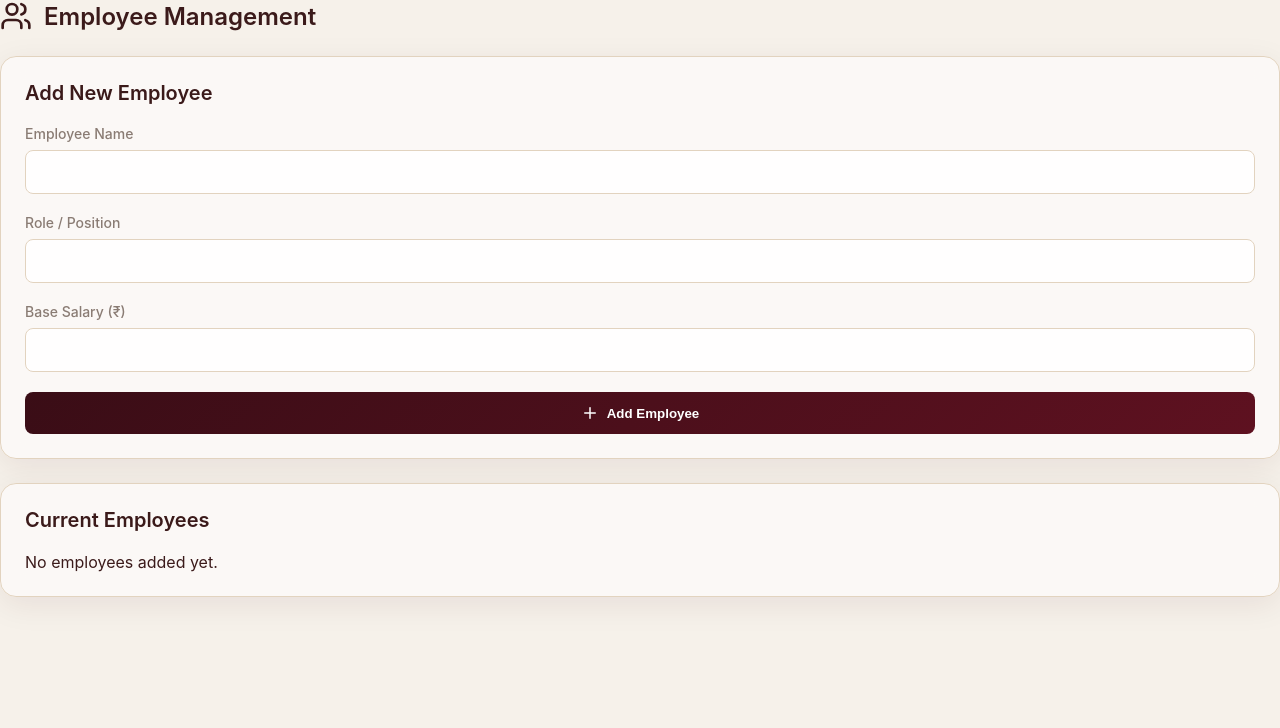
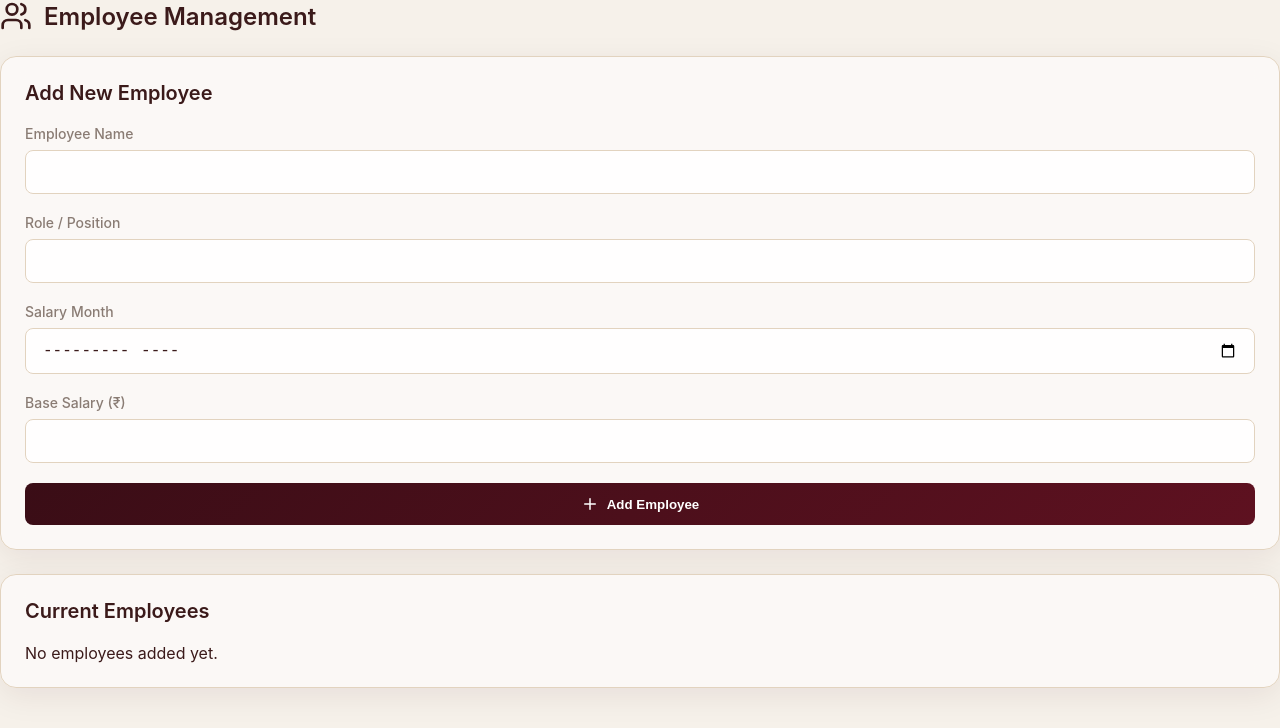
Before and after one commit to Munichandra-Reddy/geonixa-audit, a Next.js app: page /Employees in a window 1280 px wide. Shown: the top 728 px of the page. Built offline with nearby package versions, Linux system fonts and the light colour scheme.

Commit message:
Add Salary Month input to Employee form

```diff
--- a/src/pages/Employees.jsx
+++ b/src/pages/Employees.jsx
@@ -8,15 +8,17 @@ const Employees = () => {
   const { employees, addEmployee } = useContext(AppContext);
   const [name, setName] = useState('');
   const [role, setRole] = useState('');
+  const [salaryMonth, setSalaryMonth] = useState('');
   const [baseSalary, setBaseSalary] = useState('');
 
   const handleSubmit = (e) => {
     e.preventDefault();
     if (!name || !role || !baseSalary) return;
 
-    addEmployee({ name, role, baseSalary: Number(baseSalary), joinDate: new Date().toISOString() });
+    addEmployee({ name, role, salaryMonth, baseSalary: Number(baseSalary), joinDate: new Date().toISOString() });
     setName('');
     setRole('');
+    setSalaryMonth('');
     setBaseSalary('');
   };
 
@@ -48,6 +50,16 @@ const Employees = () => {
                 className="input-field"
                 value={role}
                 onChange={(e) => setRole(e.target.value)}
+                required
+              />
+            </div>
+            <div className="input-group">
+              <label>Salary Month</label>
+              <input
+                type="month"
+                className="input-field"
+                value={salaryMonth}
+                onChange={(e) => setSalaryMonth(e.target.value)}
                 required
               />
             </div>
```
